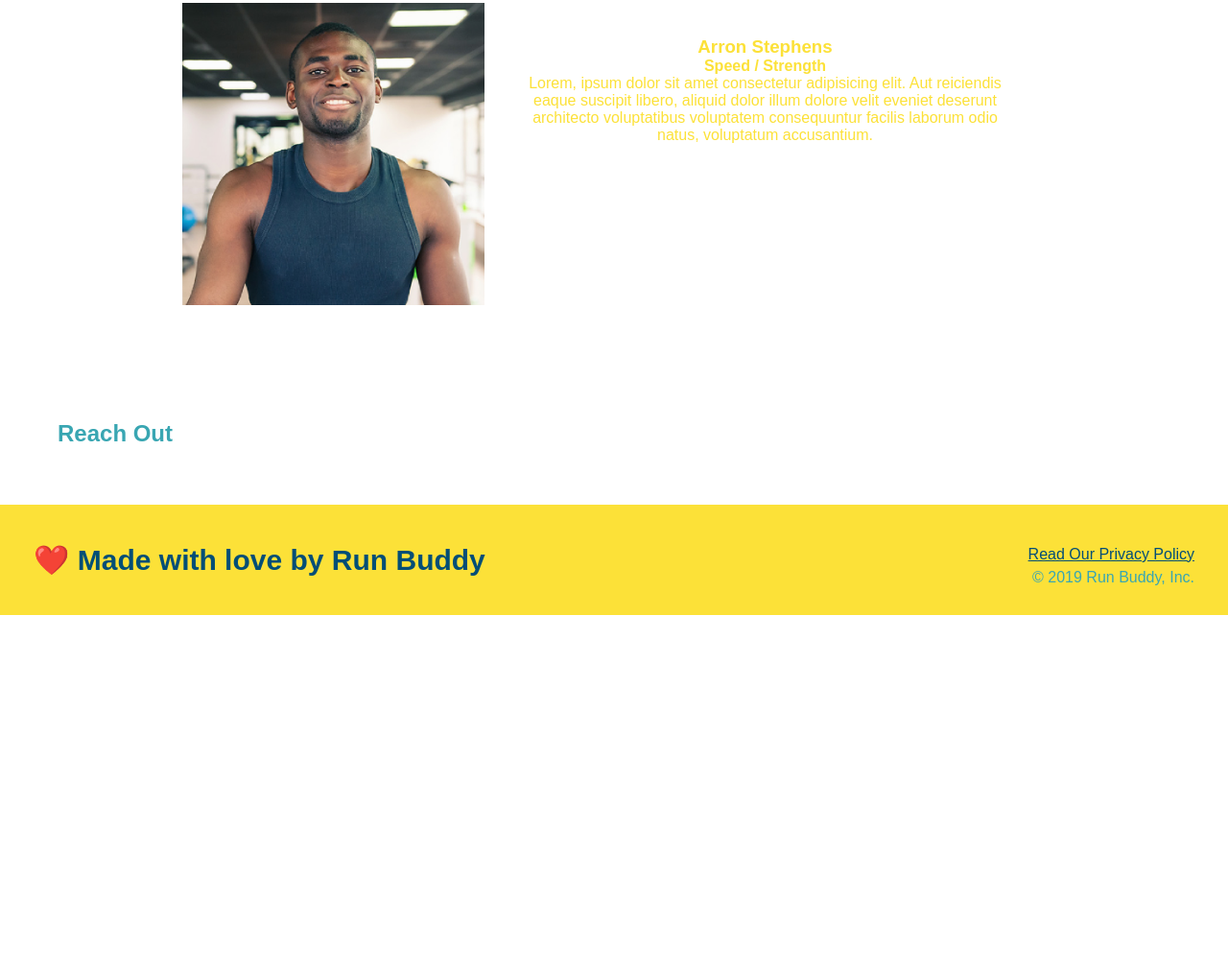
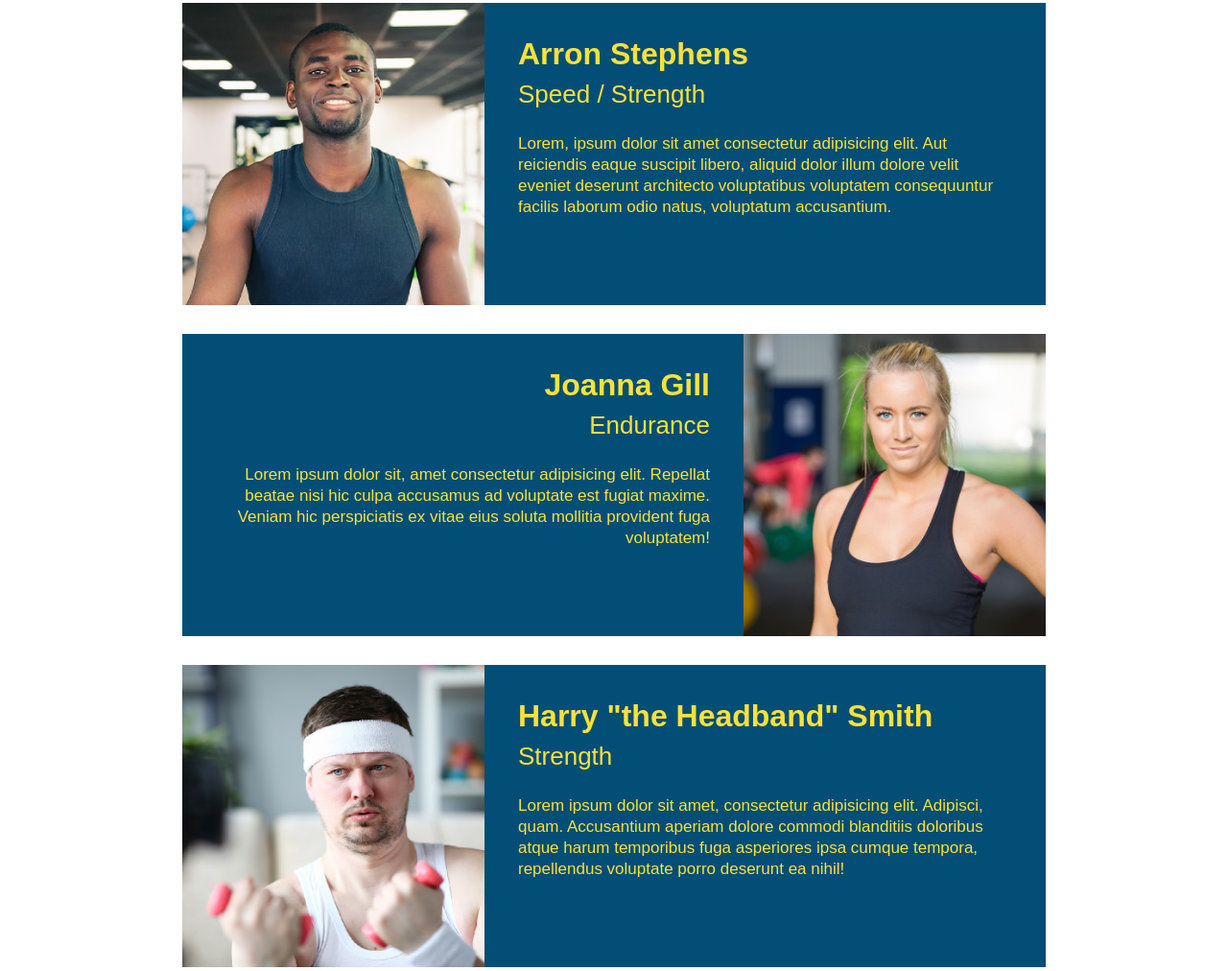
Before and after one commit to czrisberg/Run-Buddy, a plain HTML site: page index.html in a window 1280 px wide. Shown: the part 2909-3921 px from the top of the page at 96% size. Before the commit the page ends 3550 px from the top, so only its background shows below. Drawn offline with Linux system fonts and the light colour scheme.

Commit message:
Finished Meet the Trainers section.

```diff
--- a/Assests/css/style.css
+++ b/Assests/css/style.css
@@ -186,7 +186,6 @@ section {
 
 .trainers {
     text-align: center;
-    overflow: auto;
 }
 
 .trainer {
@@ -194,6 +193,7 @@ section {
     margin: 0 auto 30px auto;
     background: #024e76;
     color: #fce138;
+    overflow: auto;
 }
 
 .trainer img {
@@ -206,3 +206,27 @@ section {
     float: left;
     width: 65%;
 }
+
+.text-left {
+    text-align: left;
+}
+
+.text-right {
+    text-align: right;
+}
+
+.trainer-bio h3 {
+    font-size: 32px;
+    margin-bottom: 8px;
+}
+
+.trainer-bio h4 {
+    font-weight: lighter;
+    font-size: 26px;
+    margin-bottom: 25px;
+}
+
+.trainer-bio p {
+    font-size: 17px;
+    line-height: 1.3;
+}
--- a/index.html
+++ b/index.html
@@ -118,17 +118,41 @@
 
         <!--"Meet The Trainers" Section-->
         <section id="your-trainers" class="trainers">
-            <h2 class="section-title primary border">
+            <h2 class="section-title primary-border">
                 Meet The Trainers
             </h2>
 
             <article class="trainer">
                 <img src="./assests/images/trainer-1.jpg" alt="Arron Stephens in his workout clothes, ready to pump iron" />
-                <div class="trainer-bio">
+                <div class="trainer-bio text-left">
                     <h3>Arron Stephens</h3>
                     <h4>Speed / Strength</h4>
                     <p>
                         Lorem, ipsum dolor sit amet consectetur adipisicing elit. Aut reiciendis eaque suscipit libero, aliquid dolor illum dolore velit eveniet deserunt architecto voluptatibus voluptatem consequuntur facilis laborum odio natus, voluptatum accusantium.
+                    </p>
+                </div>
+            </article>
+
+            <!--Second trainer bio-->
+            <article class="trainer">
+                <div class="trainer-bio text-right">
+                    <h3>Joanna Gill</h3>
+                    <h4>Endurance</h4>
+                    <p>
+                        Lorem ipsum dolor sit, amet consectetur adipisicing elit. Repellat beatae nisi hic culpa accusamus ad voluptate est fugiat maxime. Veniam hic perspiciatis ex vitae eius soluta mollitia provident fuga voluptatem!
+                    </p>
+                </div>
+                <img src="./assests/images/trainer-2.jpg" alt="Joanna Gill cooling off after a workout." />
+            </article>
+
+            <!--Third trainer bio-->
+            <article class="trainer">
+                <img src="./assests/images/trainer-3.jpg" alt="Harry Smith wearing a headband and lifting comically small pink weights" />
+                <div class="trainer-bio text-left">
+                    <h3>Harry "the Headband" Smith</h3>
+                    <h4>Strength</h4>
+                    <p>
+                        Lorem ipsum dolor sit amet, consectetur adipisicing elit. Adipisci, quam. Accusantium aperiam dolore commodi blanditiis doloribus atque harum temporibus fuga asperiores ipsa cumque tempora, repellendus voluptate porro deserunt ea nihil!
                     </p>
                 </div>
             </article>
```
